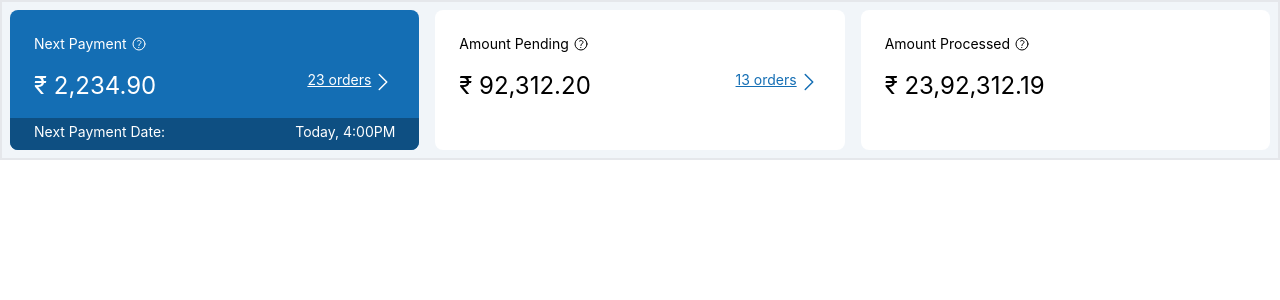
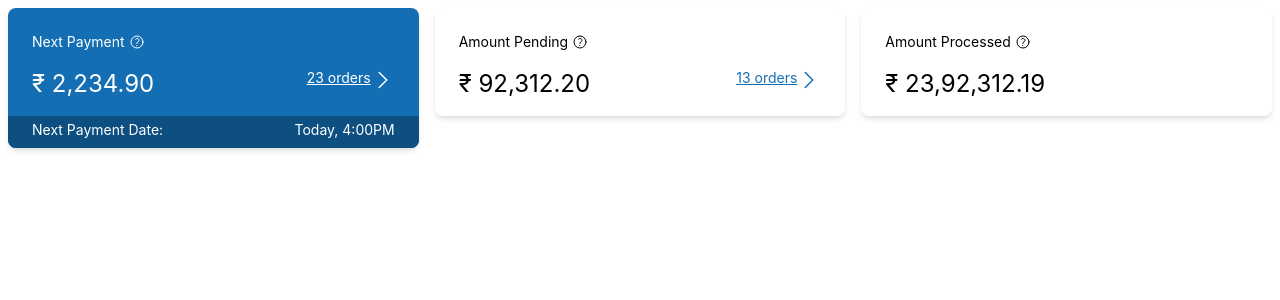
Before and after one commit to prabal-007/dukaan-ui-clone, a React (Vite) app: page / in a window 1280 px wide. Shown: the top 300 px of the page. Built offline with nearby package versions, Linux system fonts and the light colour scheme.

Commit message:
RevenueCard component

```diff
--- a/src/components/RevenueCard.jsx
+++ b/src/components/RevenueCard.jsx
@@ -2,8 +2,8 @@ import { IoIosArrowForward } from "react-icons/io";
 
 const RevenueCard = () => {
     return (
-        <div className='border-2 grid grid-cols-1 sm:grid-cols-2 md:grid-cols-3 text-sm font-system-ui bg-slate-100'>
-            <div className='col-span-1 m-2 rounded-lg bg-blue-400 p-0 pt-3 text-white'>
+        <div className='grid grid-cols-1 sm:grid-cols-2 md:grid-cols-3 text-sm font-system-ui'>
+            <div className='col-span-1 m-2 rounded-lg bg-blue-400 p-0 pt-3 text-white shadow-md'>
                 <span className='p-3 px-6 pb-0 flex gap-1 items-center'>Next Payment <svg xmlns="http://www.w3.org/2000/svg" fill="none" viewBox="0 0 24 24" stroke-width="1.5" stroke="currentColor" class="size-4">
                     <path stroke-linecap="round" stroke-linejoin="round" d="M9.879 7.519c1.171-1.025 3.071-1.025 4.242 0 1.172 1.025 1.172 2.687 0 3.712-.203.179-.43.326-.67.442-.745.361-1.45.999-1.45 1.827v.75M21 12a9 9 0 1 1-18 0 9 9 0 0 1 18 0Zm-9 5.25h.008v.008H12v-.008Z" />
                 </svg>
@@ -29,7 +29,7 @@ const RevenueCard = () => {
 
 const WhiteCard = ({ title, amount, order, active }) => {
     return (
-        <div className='col-span-1 m-2 rounded-lg bg-white p-0 pt-3'>
+        <div className='col-span-1 m-2 rounded-lg bg-white p-0 pt-3 h-fit shadow-md'>
             <span className='p-3 pb-0 flex gap-1 items-center px-6 '>{title}<svg xmlns="http://www.w3.org/2000/svg" fill="none" viewBox="0 0 24 24" stroke-width="1.5" stroke="currentColor" class="size-4">
                 <path stroke-linecap="round" stroke-linejoin="round" d="M9.879 7.519c1.171-1.025 3.071-1.025 4.242 0 1.172 1.025 1.172 2.687 0 3.712-.203.179-.43.326-.67.442-.745.361-1.45.999-1.45 1.827v.75M21 12a9 9 0 1 1-18 0 9 9 0 0 1 18 0Zm-9 5.25h.008v.008H12v-.008Z" />
             </svg></span>
@@ -38,7 +38,6 @@ const WhiteCard = ({ title, amount, order, active }) => {
                 {order ? <span className="flex justify-center cursor-pointer underline text-blue-400">{`${order} orders`} <svg xmlns="http://www.w3.org/2000/svg" fill="none" viewBox="0 0 24 24" stroke-width="1.5" stroke="currentColor" class="size-6">
                     <path stroke-linecap="round" stroke-linejoin="round" d="m8.25 4.5 7.5 7.5-7.5 7.5" />
                 </svg></span> : ""}
-
             </div>
         </div>
     )
```
